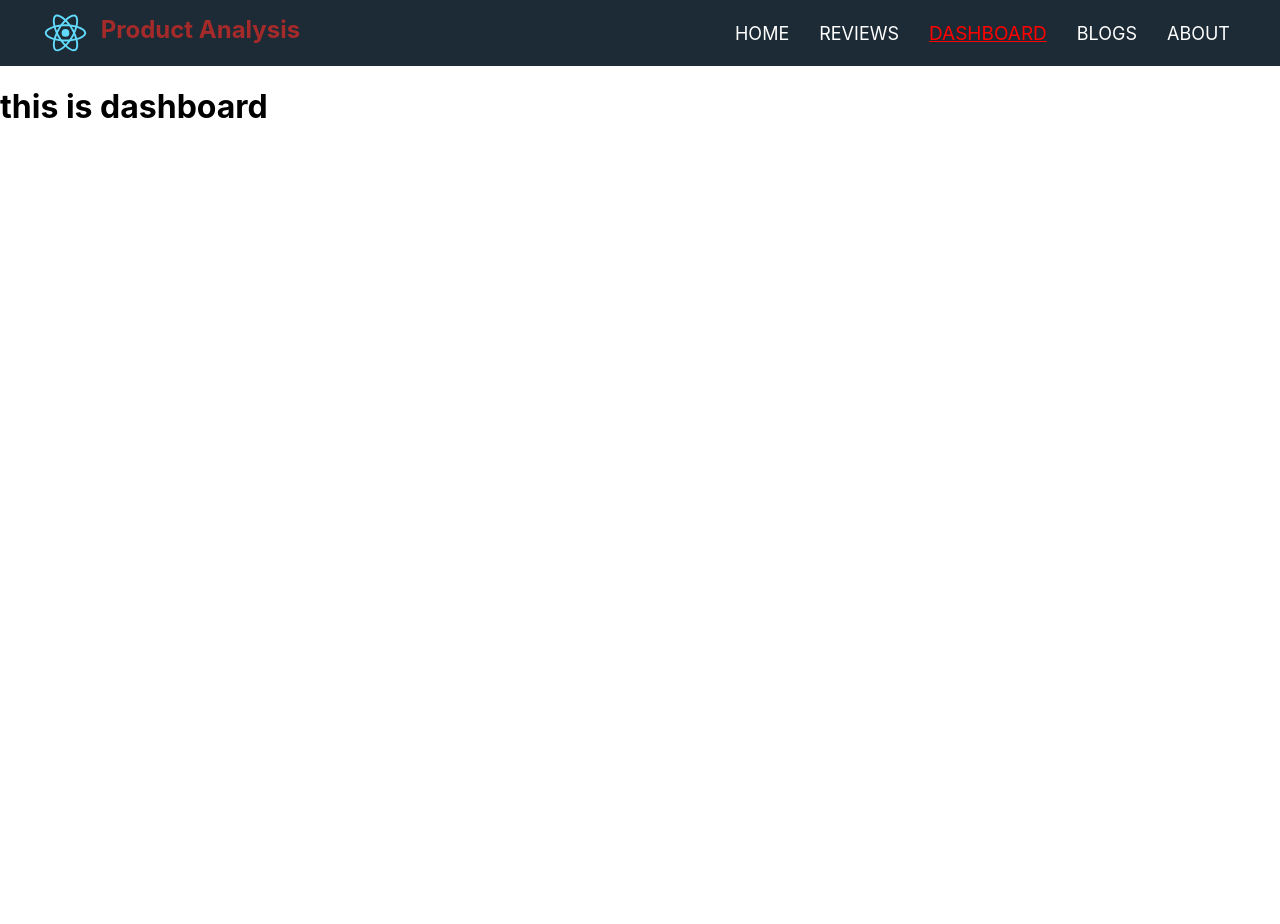
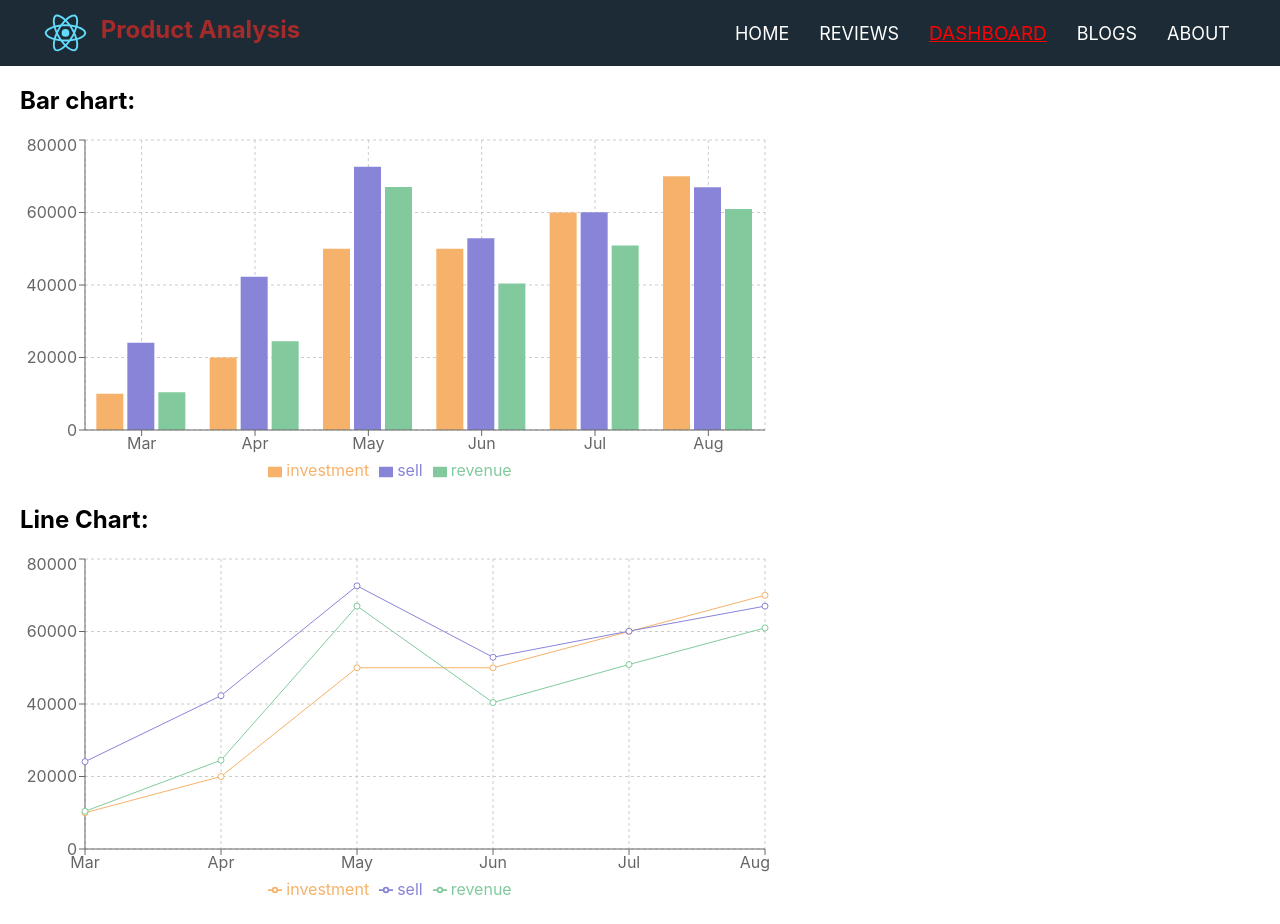
Before and after one commit to khaled39ab/Product-Analysis, a React (Create React App) app: page /dashboard in a window 1280 px wide. Before the commit the page ends 800 px from the top, so only its background shows below. Built offline with nearby package versions, Linux system fonts and the light colour scheme.

Commit message:
charts section finished

```diff
--- a/package.json
+++ b/package.json
@@ -13,6 +13,7 @@
     "react-dom": "^18.1.0",
     "react-router-dom": "^6.3.0",
     "react-scripts": "5.0.1",
+    "recharts": "^2.1.10",
     "web-vitals": "^2.1.4"
   },
   "scripts": {
--- a/public/data.json
+++ b/public/data.json
@@ -1,38 +1,38 @@
 [
     {
         "month": "Mar",
-        "investment": 100000,
-        "sell": 241,
+        "investment": 10000,
+        "sell": 24100,
         "revenue": 10401
     },
     {
         "month": "Apr",
-        "investment": 200000,
-        "sell": 423,
+        "investment": 20000,
+        "sell": 42300,
         "revenue": 24500
     },
     {
         "month": "May",
-        "investment": 500000,
-        "sell": 726,
+        "investment": 50000,
+        "sell": 72600,
         "revenue": 67010
     },
     {
         "month": "Jun",
-        "investment": 500000,
-        "sell": 529,
+        "investment": 50000,
+        "sell": 52900,
         "revenue": 40405
     },
     {
         "month": "Jul",
-        "investment": 600000,
-        "sell": 601,
+        "investment": 60000,
+        "sell": 60100,
         "revenue": 50900
     },
     {
         "month": "Aug",
-        "investment": 700000,
-        "sell": 670,
+        "investment": 70000,
+        "sell": 67000,
         "revenue": 61000
     }
 ]
--- /dev/null
+++ b/src/components/Charts/BarCharts.js
@@ -0,0 +1,21 @@
+import React, { useContext } from 'react';
+import { Bar, BarChart, CartesianGrid, Legend, Tooltip, XAxis, YAxis } from 'recharts';
+import { DataContext } from '../Dashboard/Dashboard';
+
+const BarCharts = () => {
+    const data = useContext(DataContext);
+    return (
+        <BarChart height={350} width={750} data={data}>
+            <CartesianGrid strokeDasharray={'3 3'}></CartesianGrid>
+            <Bar dataKey={'investment'} fill='rgb(246, 178, 106)'></Bar>
+            <Bar dataKey={'sell'} fill='#8884d8'></Bar>
+            <Bar dataKey={'revenue'} fill='#82ca9d'></Bar>
+            <XAxis dataKey={'month'}></XAxis>
+            <YAxis></YAxis>
+            <Tooltip></Tooltip>
+            <Legend></Legend>
+        </BarChart>
+    );
+};
+
+export default BarCharts;
--- /dev/null
+++ b/src/components/Charts/LineCharts.js
@@ -0,0 +1,22 @@
+import React, { useContext } from 'react';
+import { CartesianGrid, Legend, Line, LineChart, Tooltip, XAxis, YAxis } from 'recharts';
+import useData from '../../hooks/useData';
+import { DataContext } from '../Dashboard/Dashboard';
+
+const LineCharts = () => {
+    const data = useContext(DataContext)
+    return (
+        <LineChart height={350} width={750} data={data}>
+            <CartesianGrid strokeDasharray={'3 3'}></CartesianGrid>
+            <XAxis dataKey={'month'}></XAxis>
+            <YAxis></YAxis>
+            <Tooltip></Tooltip>
+            <Legend></Legend>
+            <Line dataKey={'investment'} stroke={'rgb(246, 178, 106)'}></Line>
+            <Line dataKey={'sell'} stroke={'#8884d8'}></Line>
+            <Line dataKey={'revenue'} stroke={'#82ca9d'}></Line>
+        </LineChart>
+    );
+};
+
+export default LineCharts;
--- a/src/components/Dashboard/Dashboard.js
+++ b/src/components/Dashboard/Dashboard.js
@@ -1,10 +1,22 @@
-import React from 'react';
+import React, { createContext } from 'react';
+import useData from '../../hooks/useData';
+import BarCharts from '../Charts/BarCharts';
+import LineCharts from '../Charts/LineCharts';
 
+export const DataContext = createContext()
 const Dashboard = () => {
+    const [data, setData] = useData();
     return (
-        <div>
-            <h1>this is dashboard</h1>
-        </div>
+        <DataContext.Provider value={data}>
+            <div style={{margin:'20px'}}>
+                <h2>Bar chart:</h2>
+                <BarCharts></BarCharts>
+            </div>
+            <div style={{margin:'20px'}}>
+                <h2>Line Chart:</h2>
+                <LineCharts></LineCharts>
+            </div>
+        </DataContext.Provider>
     );
 };
 
--- a/src/components/Review/Review.css
+++ b/src/components/Review/Review.css
@@ -3,7 +3,7 @@
     margin: 15px;
     box-shadow: 0 4px 8px 0 rgba(0, 0, 0, 0.2), 0 6px 20px 0 rgba(0, 0, 0, 0.19);
     padding: 10px;
-    border-radius: 5px;
+    border-radius: 7px;
 }
 
 .reviewer{
--- a/src/components/Review/Review.js
+++ b/src/components/Review/Review.js
@@ -4,7 +4,7 @@ import React from 'react';
 import './Review.css'
 
 const Review = (props) => {
-    const {name, review, rating, image, date} = props.review;
+    const { name, review, rating, image, date } = props.review;
     return (
         <div className='card'>
             <p>{review}</p>
@@ -14,7 +14,7 @@ const Review = (props) => {
                 <FontAwesomeIcon icon={faStar} />
                 <FontAwesomeIcon icon={faStar} />
                 <FontAwesomeIcon icon={faStarHalfStroke} />
-                </span>
+            </span>
                 ({rating})</h4>
             <div className='reviewer'>
                 <img src={image} alt="" />
--- a/src/components/Reviews/Reviews.css
+++ b/src/components/Reviews/Reviews.css
@@ -1,3 +1,9 @@
+.reviews-title{
+    text-align: center;
+    color: cadetblue;
+    font-size: 32px;
+}
+
 .reviewer-container{
     display: grid;
     grid-template-columns: repeat(3, 1fr);
--- a/src/components/Reviews/Reviews.js
+++ b/src/components/Reviews/Reviews.js
@@ -6,14 +6,17 @@ import './Reviews.css'
 const Reviews = () => {
     const [reviews, setreviews] = useReviews();
     return (
+        <section>
+            <h1 className='reviews-title'>Our Customer's Reviews</h1>
             <div className='reviewer-container'>
                 {
-                reviews.map(review =><Review
+                    reviews.map(review => <Review
                         key={review.id}
                         review={review}
                     ></Review>)
                 }
             </div>
+        </section>
     );
 };
 
--- /dev/null
+++ b/src/hooks/useData.js
@@ -0,0 +1,13 @@
+import { useEffect, useState } from "react"
+
+const useData = () =>{
+    const [data, setData] = useState([]);
+    useEffect( () =>{
+        fetch('data.json')
+        .then(res => res.json())
+        .then(data => setData(data))
+    },[])
+    return [data, setData];
+}
+
+export default useData;
```
Also changed, not shown: src/components/Dashboard/Dashboard.css (added), 1 other file (tests, documents, lock files or other folders). Lines whose indentation alone changed are shown as unchanged.
